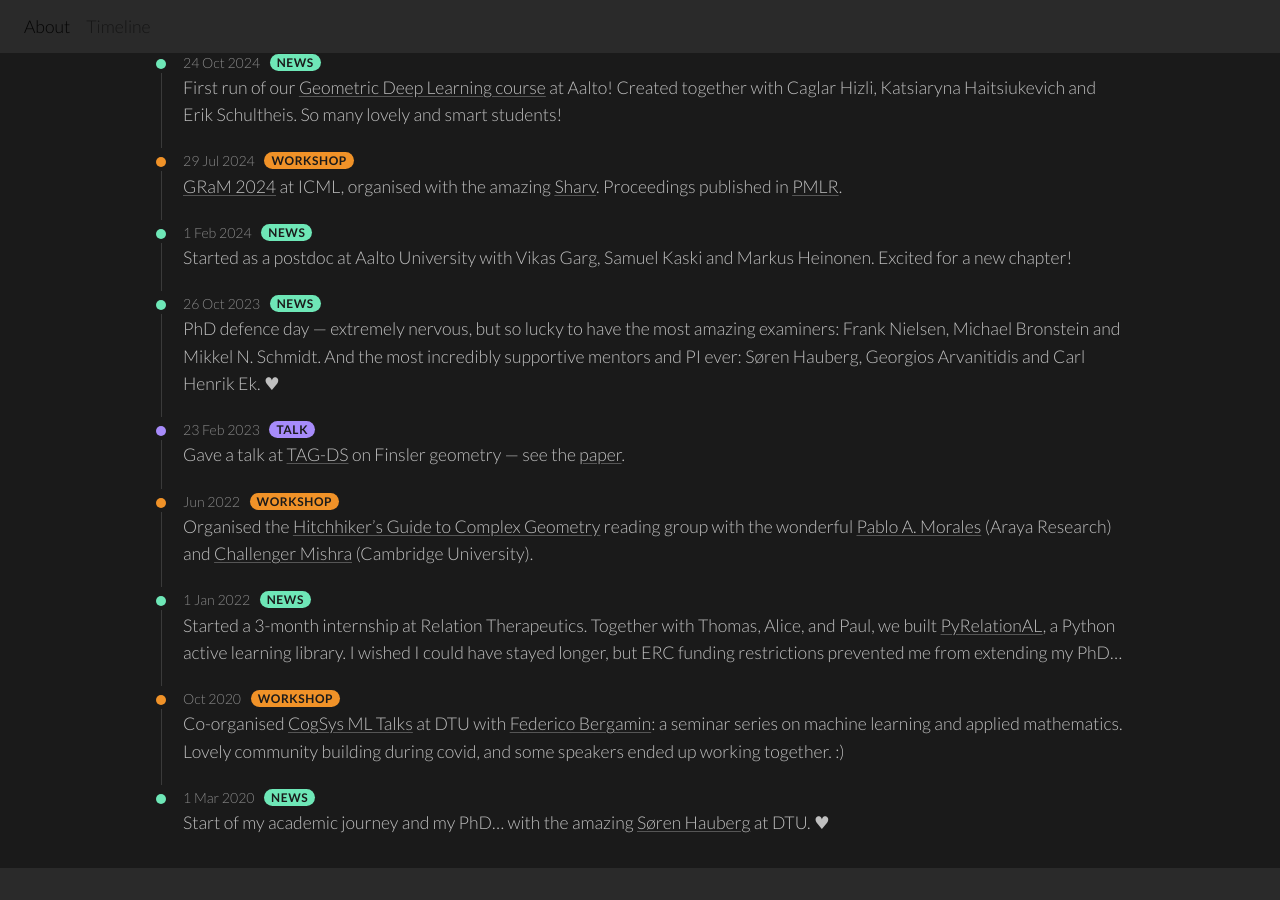
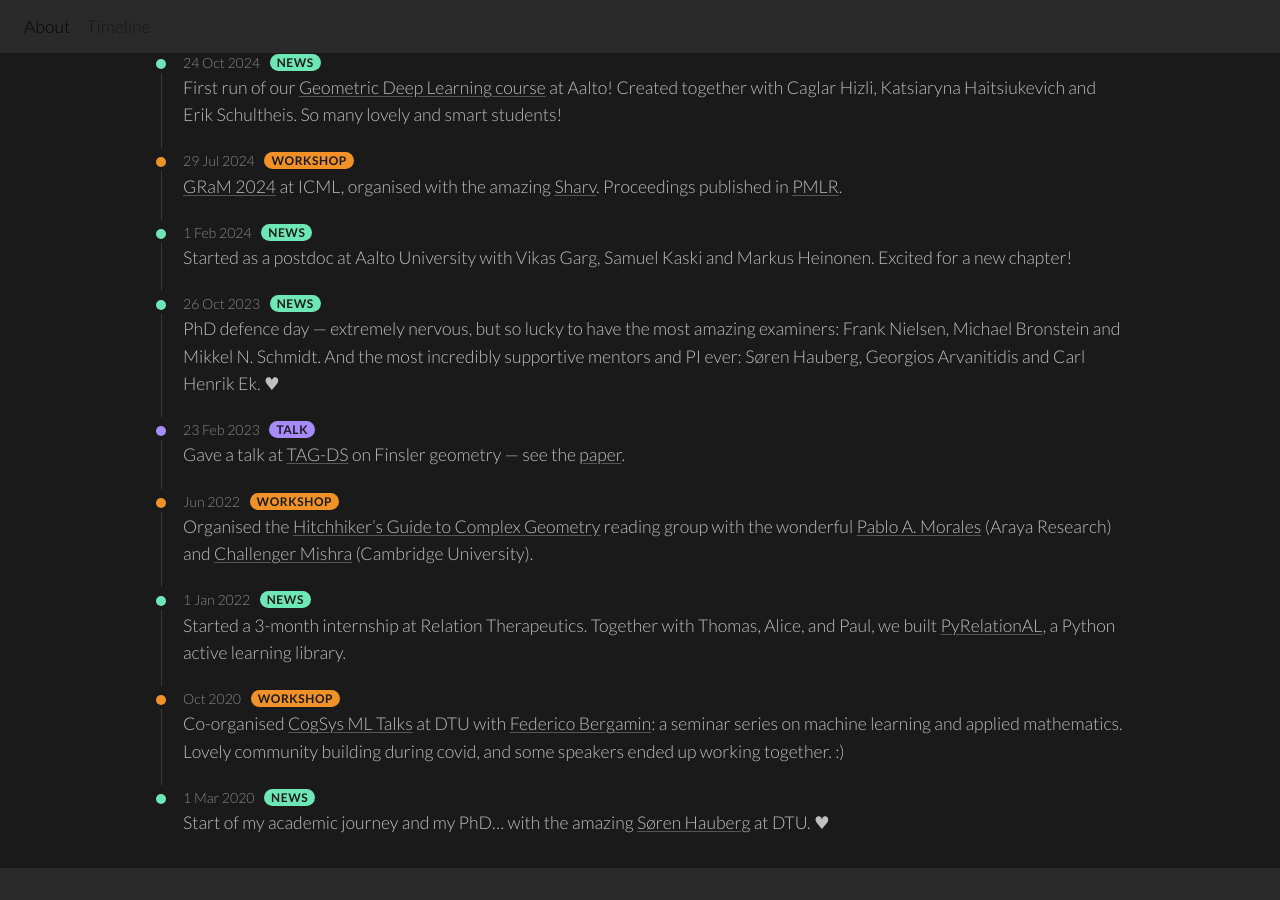
Before and after one commit to a-pouplin/a-pouplin.github.io, a Jekyll site: the page built from index.html, in a window 1280 px wide and 900 px high, scrolled down 1256 px. Built offline with Jekyll 4.4.1, drawn with Linux system fonts in a browser that asks for light colours.

Commit message:
small updates

```diff
--- a/_data/timeline.yml
+++ b/_data/timeline.yml
@@ -88,7 +88,6 @@
   content: >
     Started a 3-month internship at Relation Therapeutics. Together with Thomas, Alice, and Paul, we built
     [PyRelationAL](https://pyrelational.readthedocs.io/en/stable/), a Python active learning library.
-    I wished I could have stayed longer, but ERC funding restrictions prevented me from extending my PhD...
 
 - date: "Oct 2020"
   tag: "workshop"
```
Also changed, not shown: 2 other files.
